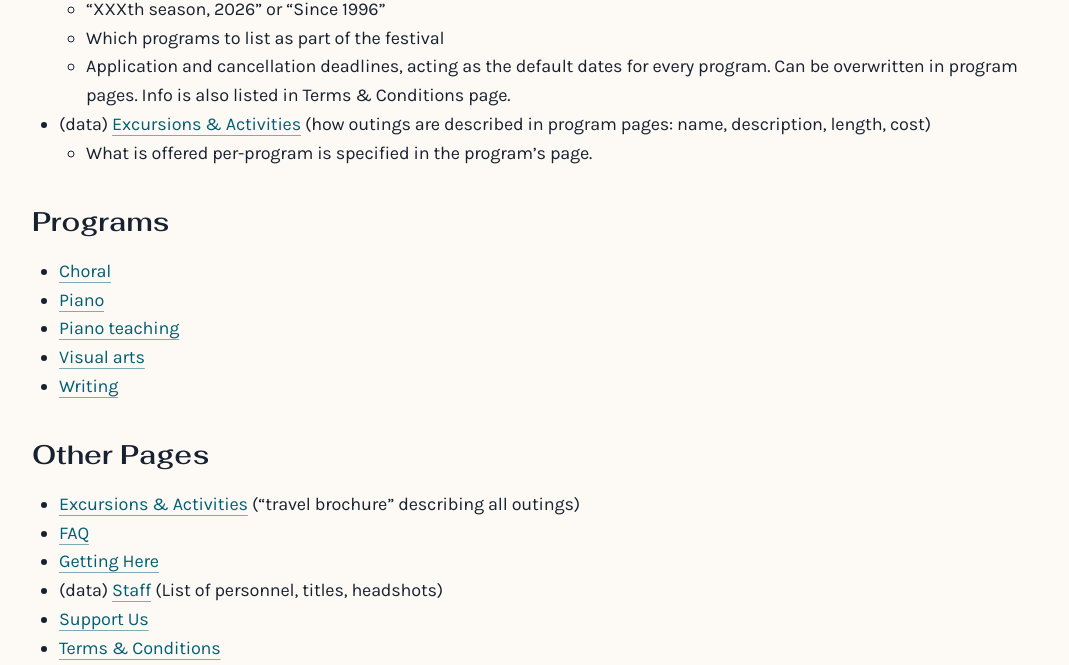
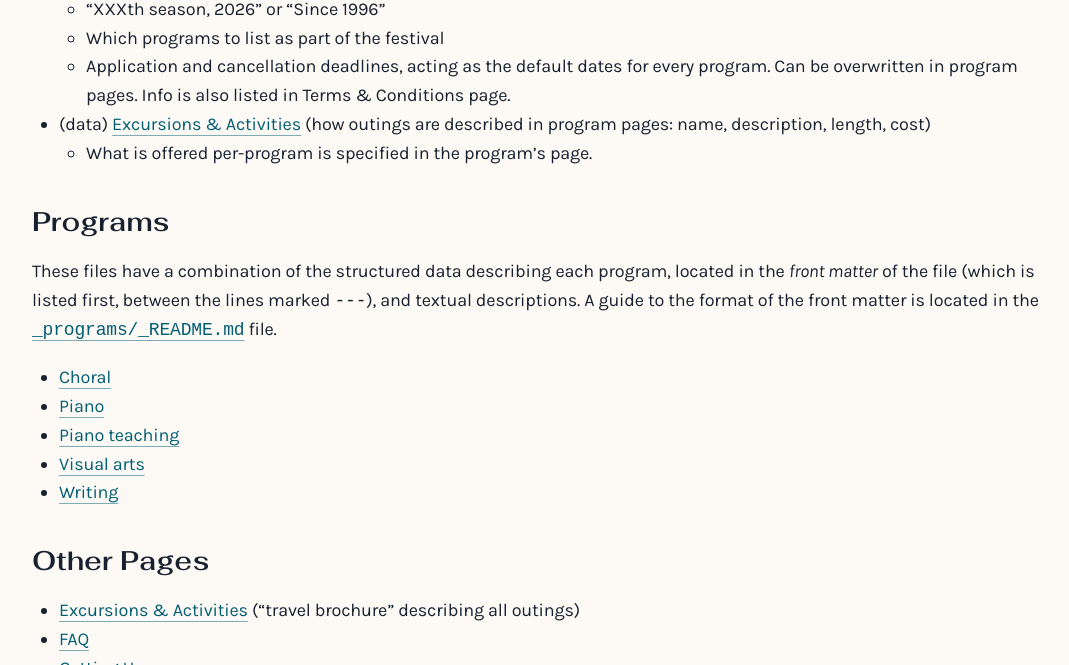
Before and after one commit to Amalfi-Festival/amalfi-festival-org, a Jekyll site: the page built from start.md, in a window 1280 px wide and 900 px high, scrolled down 622 px, cut to the strip 0-665 px from the top of the window. Shown: the whole strip, without its empty margins (95-1164 px from the left). Built offline with Jekyll 4.4.1, drawn with Linux system fonts in a browser that asks for light colours.

Commit message:
Update start.md
Explain program files

```diff
--- a/start.md
+++ b/start.md
@@ -29,6 +29,8 @@ To confirm that your changes are live, shift-click the reload button in your bro
 
 ## Programs
 
+These files have a combination of the structured data describing each program, located in the *front matter* of the file (which is listed first, between the lines marked `---`), and textual descriptions. A guide to the format of the front matter is located in the [`_programs/_README.md`](https://github.com/Amalfi-Festival/amalfi-festival-org/blob/main/_programs/_README.md?plain=1) file.
+
 * [Choral]({{ gh }}_programs/choral.md){:target="_blank"}
 * [Piano]({{ gh }}_programs/piano.md){:target="_blank"}
 * [Piano teaching]({{ gh }}_programs/piano-teaching.md){:target="_blank"}
```
